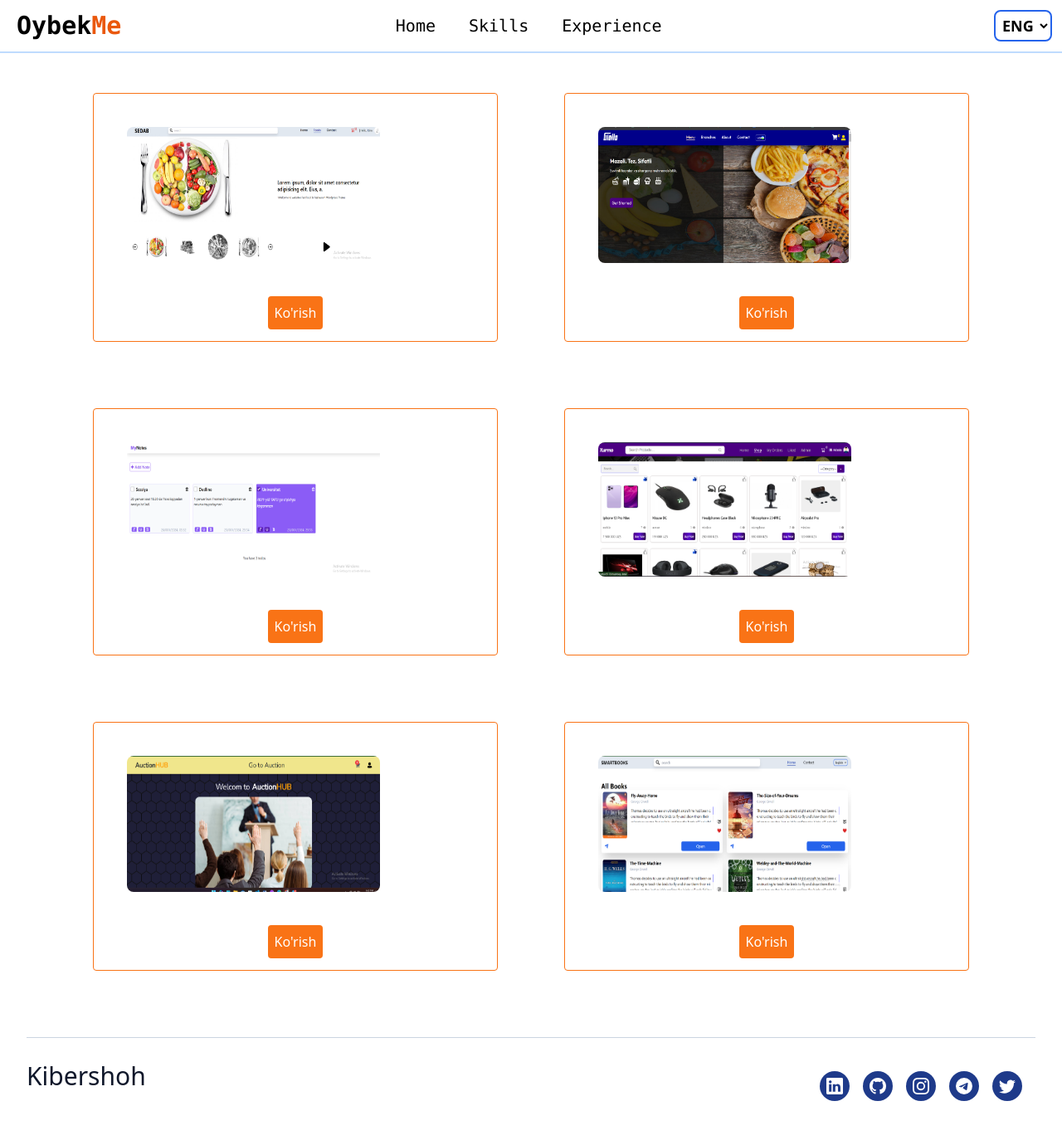
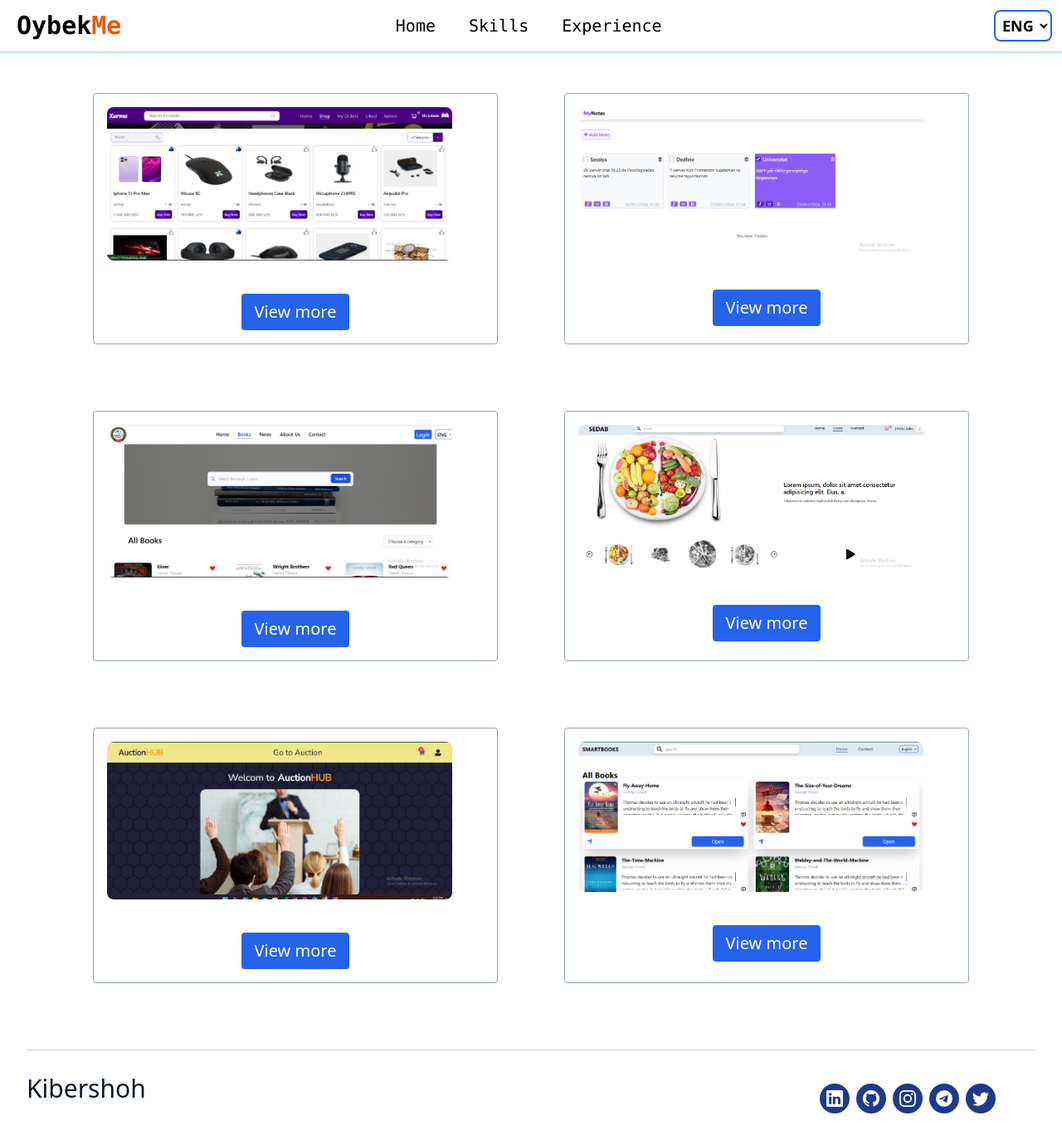
Before and after one commit to kibershoh/kibershoh, a React (Vite) app: page /experience in a window 1280 px wide. Shown: the top 1380 px of the page at 83% size. Built offline with nearby package versions, Linux system fonts and the light colour scheme; some icons are missing.

Commit message:
add gfu-arm project

```diff
--- a/src/components/footer/index.jsx
+++ b/src/components/footer/index.jsx
@@ -4,22 +4,22 @@ import { Link } from 'react-router-dom'
 
 const Footer = () => {
   return (
-    <div className='border-t  border-slate-300 flex justify-between items-center py-4'>
+    <div className='border-t  border-slate-300 flex justify-between items-center py-4 max-md:flex-col'>
         <h1 className='text-slate-900 dark:text-white text-3xl '>Kibershoh</h1>
-         <div className="flex items-center max-md:justify-around mt-6">
-          <Link to="/"  className="bg-blue-900 hover:bg-blue-600 mr-4   rounded-full p-2 text-white">
+         <div className="flex items-center max-md:justify-around mt-6 px-10">
+          <Link to="/"  className="bg-blue-900 hover:bg-blue-600 mr-2   rounded-full p-2 text-white">
             <BsLinkedin size={20} />
           </Link>
-          <Link to="/"  className="bg-blue-900 hover:bg-blue-600 mr-4   rounded-full p-2 text-white">
+          <Link to="/"  className="bg-blue-900 hover:bg-blue-600 mr-2   rounded-full p-2 text-white">
             <BsGithub size={20} />
           </Link>
-          <Link to="/" className="bg-blue-900 hover:bg-blue-600 mr-4  rounded-full  p-2 text-white">
+          <Link to="/" className="bg-blue-900 hover:bg-blue-600 mr-2  rounded-full  p-2 text-white">
             <BsInstagram size={20} />
           </Link>
-          <Link to="/" className="bg-blue-900 hover:bg-blue-600 mr-4 rounded-full  p-2 text-white">
+          <Link to="/" className="bg-blue-900 hover:bg-blue-600 mr-2 rounded-full  p-2 text-white">
             <BsTelegram size={20} />
           </Link>
-          <Link to="/"  className="bg-blue-900 hover:bg-blue-600 mr-4  rounded-full p-2 text-white">
+          <Link to="/"  className="bg-blue-900 hover:bg-blue-600 mr-2  rounded-full p-2 text-white">
             <BsTwitter size={20} />
           </Link>
 
--- a/src/constants/translations.js
+++ b/src/constants/translations.js
@@ -28,10 +28,12 @@ export const translations = {
     Frontend: "Frontend Developer",
     Freelancer: "Freelancer",
     aboutMeBtn: "About Me",
+    view:'View more',
     aboutMe: `I am 21 years old and I am a 3rd year student at the Tashkent University of Information Technologies. I graduated from the Frontend course. My goal is to be FullStach I am Saminov Oybek. I am 21 years old and I am a 3rd year student at the Tashkent University of Information Technologies. I graduated from the Frontend course. My goal is to be FullStach`,
     readMoreBtn:"Read more about me",
     education:"I study at Tashkent University of Information Technologies. My direction is Software fig. I'm basically learning how to build a project step by step troubleshooting.",
     year2021:"This year, the main focus was on algorithmization.Through C++ I learned many structures and understood the essence of programming.",
+
     currentlyWorking: [
     {
       id: 1,
@@ -74,6 +76,7 @@ export const translations = {
     Frontend: "Frontend Dasturchiman",
     Freelancer: "Freelancerman",
     aboutMeBtn: "Men haqimda",
+    view:"Ko'rish",
     aboutMe: "Men Frontend yo'nalishini tamomlaganman. Maqsadim FullStach  bo'lish Men Saminov Oybek.Yoshim 21da va men Toshkent axborot texnalogiyalari universitetida 3-kurs talabasiman.Men Frontend yo'nalishini tamomlaganman. Maqsadim FullStach  bo'lish",
     readMoreBtn:"Men haqimda",
     education:"Men Toshkent axborot texnalogiyalari universiteti da o'qiyman. Mening yo'nalishim Dasturiy injiriningi. Men asosan loyihani qanday qurishlikni bosqichma bosqich muommolarni bartaraf etishlikni o'rganmoqdaman.",
--- a/src/pages/Experience/index.jsx
+++ b/src/pages/Experience/index.jsx
@@ -1,3 +1,5 @@
+
+import React, {useContext} from 'react'
 import search from '../.././assets/search.jpg'
 import giotto from '../.././assets/giotto.jpg'
 import foods from '../.././assets/foods.jpg'
@@ -5,43 +7,47 @@ import noteapp from '../.././assets/noteapp.png'
 import xurmo from '../.././assets/xurmo-market.png'
 import auction from '../.././assets/auction.png'
 import smartbooks from '../.././assets/smartbooks.png'
-
+import gfuarm from '../.././assets/gfu-arm.png'
+import {LanguageContext} from '../../context/LanguageContext'
 import { Link } from "react-router-dom"
 const Experience = () => {
+    const { t, language, setLanguage } = useContext(LanguageContext);
+
   return (
     <div className="p-20 max-lg:p-10 max-md:p-5 grid grid-cols-2 max-lg:grid-cols-1 gap-20">
+     <div className="border border-slate-400 rounded p-4">
 
-     <div className="border border-orange-500 rounded p-10">
+      <img className="w-11/12 h-11/12 rounded-lg hover:scale-105 duration-700" src={xurmo} alt="" />
+      <button className="bg-blue-600 hover:bg-blue-700 p-2 px-4 text-xl rounded text-white hover:scale-110 duration-1000 mt-10"><Link target="_blank" to={'https://xurmo-market.vercel.app/'}>{t('view')}</Link></button>
+     </div>
+      <div className="border border-slate-400 rounded p-4">
 
-      <img className="w-3/4 h-3/4 rounded-lg " src={foods} alt="" />
-      <button className="bg-orange-500 p-2 rounded text-white hover:scale-110 duration-1000 mt-10"><Link target="_blank" to={'https://dainty-horse-44700e.netlify.app/'}>Ko&apos;rish</Link></button>
+      <img className="w-11/12 h-11/12 rounded-lg hover:scale-105 duration-700" src={noteapp} alt="" />
+      <button className="bg-blue-600 hover:bg-blue-700 p-2 px-4 text-xl rounded text-white hover:scale-110 duration-1000 mt-10"><Link target="_blank" to={'https://note2-app.vercel.app/'}>{t('view')}</Link></button>
      </div>
-     <div className="border border-orange-500 rounded p-10">
+      <div className="border border-slate-400 rounded p-4">
 
-      <img className="w-3/4 h-3/4 rounded-lg" src={giotto} alt="" />
-      <button className="bg-orange-500 p-2 rounded text-white hover:scale-110 duration-1000 mt-10"><Link target="_blank" to={'https://giotto1.netlify.app/'}>Ko&apos;rish</Link></button>
-     </div>
-     <div className="border border-orange-500 rounded p-10">
-
-      <img className="w-3/4 h-3/4 rounded-lg" src={noteapp} alt="" />
-      <button className="bg-orange-500 p-2 rounded text-white hover:scale-110 duration-1000 mt-10"><Link target="_blank" to={'https://note2-app.vercel.app/'}>Ko&apos;rish</Link></button>
-     </div>
-     <div className="border border-orange-500 rounded p-10">
-
-      <img className="w-3/4 h-3/4 rounded-lg" src={xurmo} alt="" />
-      <button className="bg-orange-500 p-2 rounded text-white hover:scale-110 duration-1000 mt-10"><Link target="_blank" to={'https://note2-app.vercel.app/'}>Ko&apos;rish</Link></button>
+      <img className="w-11/12 h-11/12 rounded-lg hover:scale-105 duration-700" src={gfuarm} alt="" />
+      <button className="bg-blue-600 hover:bg-blue-700 p-2 px-4 text-xl rounded text-white hover:scale-110 duration-1000 mt-10"><Link target="_blank" to={'https://gfu-arm-test.vercel.app/'}>{t('view')}</Link></button>
      </div>
 
-     <div className="border border-orange-500 rounded p-10">
+     <div className="border border-slate-400 rounded p-4">
 
-      <img className="w-3/4 h-3/4 rounded-lg" src={auction} alt="" />
-      <button className="bg-orange-500 p-2 rounded text-white hover:scale-110 duration-1000 mt-10"><Link target="_blank" to={'https://client-auction-hub.vercel.app/'}>Ko&apos;rish</Link></button>
+      <img className="w-11/12 h-11/12 rounded-lg  hover:scale-105 duration-700" src={foods} alt="" />
+      <button className="bg-blue-600 hover:bg-blue-700 p-2 px-4 text-xl rounded text-white hover:scale-110 duration-1000 mt-10"><Link target="_blank" to={'https://dainty-horse-44700e.netlify.app/'}>{t('view')}</Link></button>
      </div>
 
-     <div className="border border-orange-500 rounded p-10">
 
-      <img className="w-3/4 h-3/4 rounded-lg" src={smartbooks} alt="" />
-      <button className="bg-orange-500 p-2 rounded text-white hover:scale-110 duration-1000 mt-10"><Link target="_blank" to={'https://smart-books.netlify.app/'}>Ko&apos;rish</Link></button>
+     <div className="border border-slate-400 rounded p-4">
+
+      <img className="w-11/12 h-11/12 rounded-lg hover:scale-105 duration-700" src={auction} alt="" />
+      <button className="bg-blue-600 hover:bg-blue-700 p-2 px-4 text-xl rounded text-white hover:scale-110 duration-1000 mt-10"><Link target="_blank" to={'https://client-auction-hub.vercel.app/'}>{t('view')}</Link></button>
+     </div>
+
+     <div className="border border-slate-400 rounded p-4">
+
+      <img className="w-11/12 h-11/12 rounded-lg hover:scale-105 duration-700" src={smartbooks} alt="" />
+      <button className="bg-blue-600 hover:bg-blue-700 p-2 px-4 text-xl rounded text-white hover:scale-110 duration-1000 mt-10"><Link target="_blank" to={'https://smart-books.netlify.app/'}>{t('view')}</Link></button>
      </div>
 
     </div>
```
Also changed, not shown: src/assets/gfu-arm.png (added).
